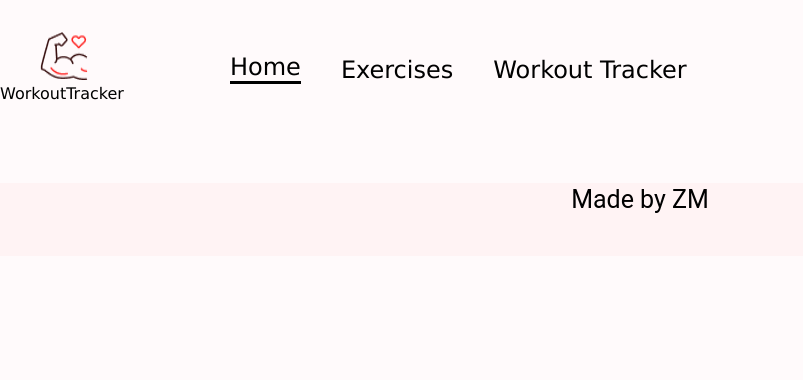
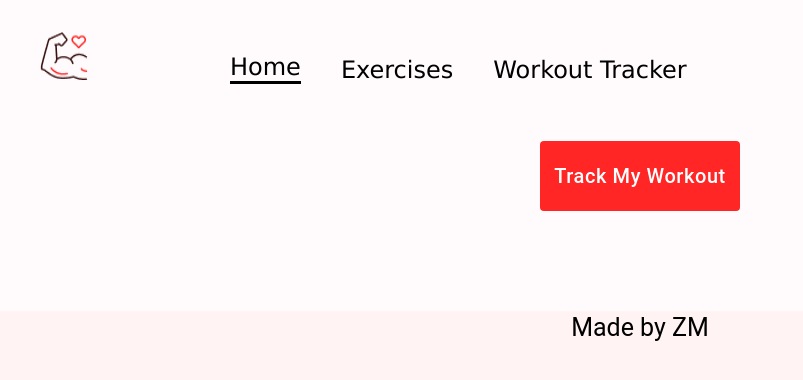
Before and after one commit to zakmun/workout-tracker, a React (Create React App) app in the folder gym-tracker/: page /tracker in a window 1280 px wide. Shown: the top 380 px of the page, without its empty margins (0-803 px from the left). Built offline with nearby package versions, Linux system fonts and the light colour scheme.

Commit message:
styling button

```diff
--- a/gym-tracker/src/pages/WorkoutTracker.js
+++ b/gym-tracker/src/pages/WorkoutTracker.js
@@ -1,8 +1,12 @@
 import React from 'react'
+import { Button, Stack } from '@mui/material';
 
 const WorkoutTracker = () => {
   return (
-    <div>WorkoutTracker</div>
+    <Stack alignItems="center" mt="37px" justifyContent="center" p="20px">
+        <Button className="search-btn" sx={{ bgcolor: '#FF2625', color: '#fff', textTransform: 'none', height: '70px', width: { lg: '200px', xs: '80px' },fontSize: { lg: '20px', xs: '14px' } }} >Track My Workout</Button>
+    </Stack>
+
   )
 }
 
```
